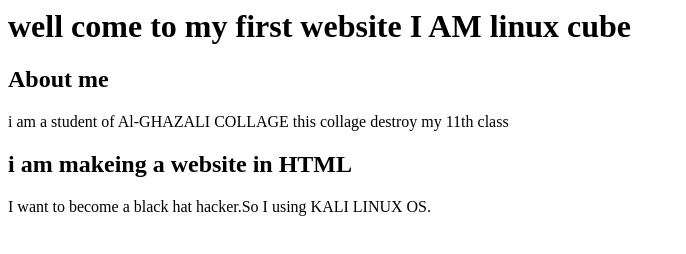
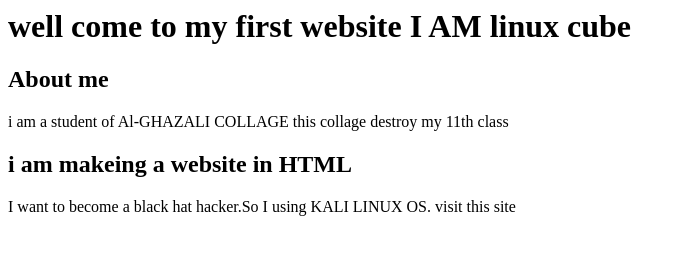
Before and after one commit to Anees2025/king, a plain HTML site: page index.html in a window 1280 px wide. Shown: the whole page, without its empty margins (0-686 px from the left). Drawn offline with Linux system fonts and the light colour scheme.

Commit message:
Update index.html

```diff
--- a/index.html
+++ b/index.html
@@ -9,7 +9,7 @@
 	</p>
 	<h2> i am makeing a website in HTML</h2>
 	<p>
-		I want to become a black hat hacker.So I using KALI LINUX OS.
+		I want to become a black hat hacker.So I using KALI LINUX OS. visit this site
 	</p>
 	</body>
 	</html>
```
